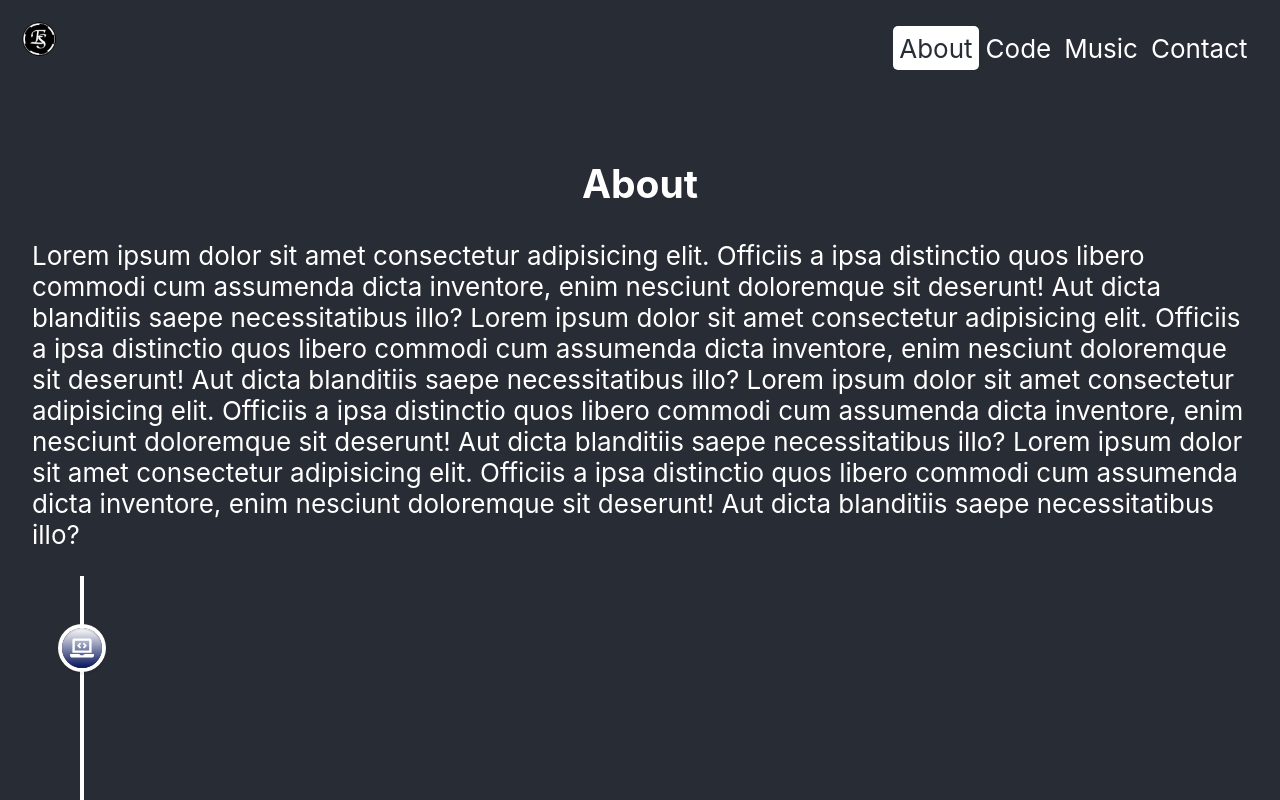
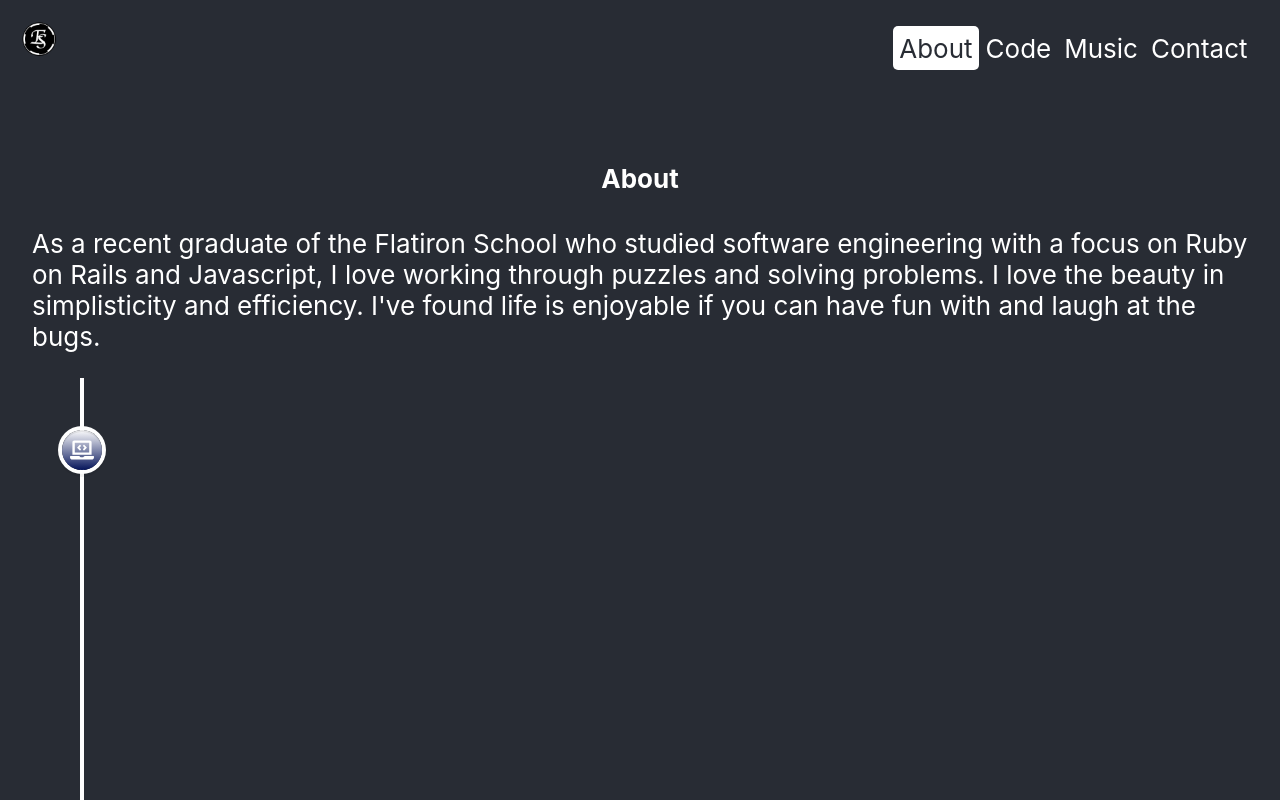
Before and after one commit to elijahsamuels/personal-website2, a React (Create React App) app: page /about in a window 1280 px wide. Shown: the top 800 px of the page. Built offline with nearby package versions, Linux system fonts and the light colour scheme; no server answers.

Commit message:
updated About.jsx

```diff
--- a/src/components/About.jsx
+++ b/src/components/About.jsx
@@ -1,24 +1,16 @@
 import React from "react";
 import Timeline from "./Timeline.jsx";
-import "./About.css"
+import "./About.css";
 const About = () => {
   return (
     <div className="about">
-      <h2>About</h2>
+      <h4>About</h4>
       <p>
-        Lorem ipsum dolor sit amet consectetur adipisicing elit. Officiis a ipsa
-        distinctio quos libero commodi cum assumenda dicta inventore, enim
-        nesciunt doloremque sit deserunt! Aut dicta blanditiis saepe
-        necessitatibus illo? Lorem ipsum dolor sit amet consectetur adipisicing
-        elit. Officiis a ipsa distinctio quos libero commodi cum assumenda dicta
-        inventore, enim nesciunt doloremque sit deserunt! Aut dicta blanditiis
-        saepe necessitatibus illo? Lorem ipsum dolor sit amet consectetur
-        adipisicing elit. Officiis a ipsa distinctio quos libero commodi cum
-        assumenda dicta inventore, enim nesciunt doloremque sit deserunt! Aut
-        dicta blanditiis saepe necessitatibus illo? Lorem ipsum dolor sit amet
-        consectetur adipisicing elit. Officiis a ipsa distinctio quos libero
-        commodi cum assumenda dicta inventore, enim nesciunt doloremque sit
-        deserunt! Aut dicta blanditiis saepe necessitatibus illo?
+        As a recent graduate of the Flatiron School who studied software
+        engineering with a focus on Ruby on Rails and Javascript, I love working
+        through puzzles and solving problems. I love the beauty in simplisticity
+        and efficiency. I've found life is enjoyable if you can have fun with
+        and laugh at the bugs.
       </p>
       <div>
         <Timeline />
```
